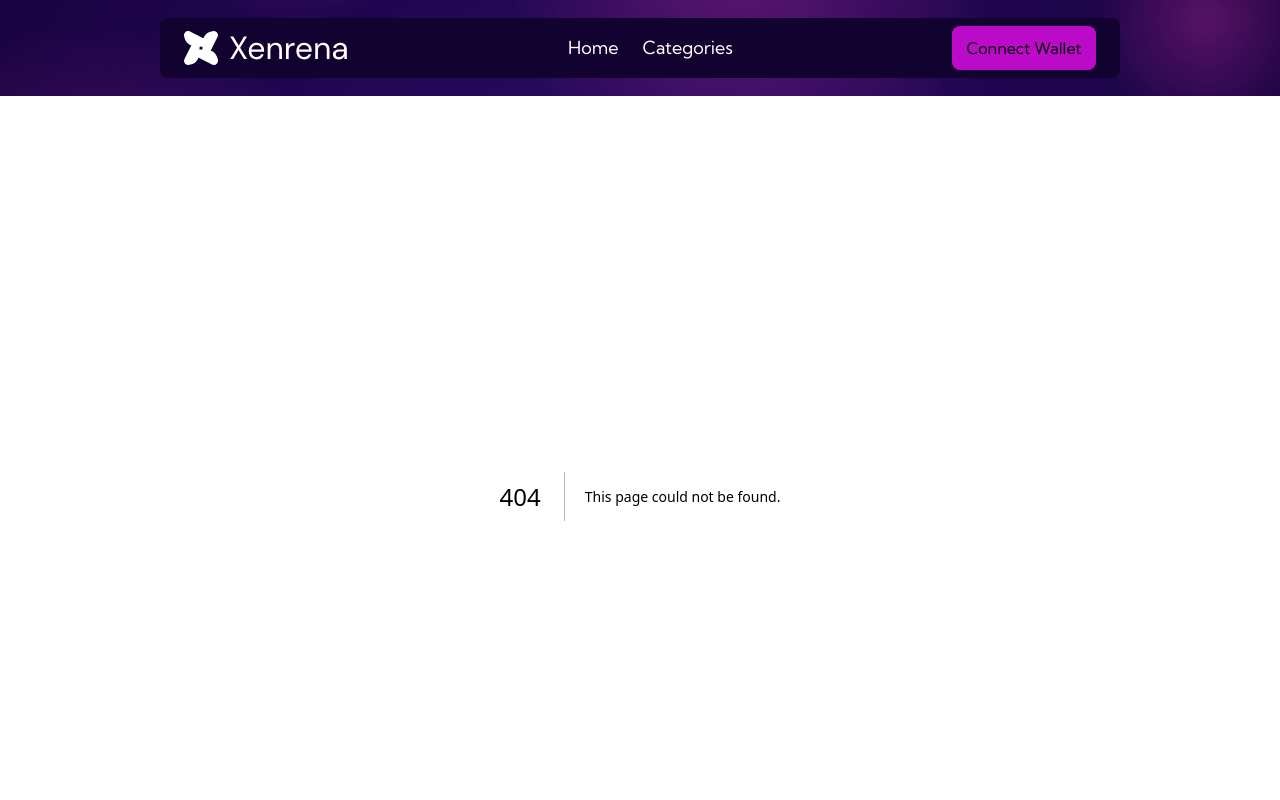
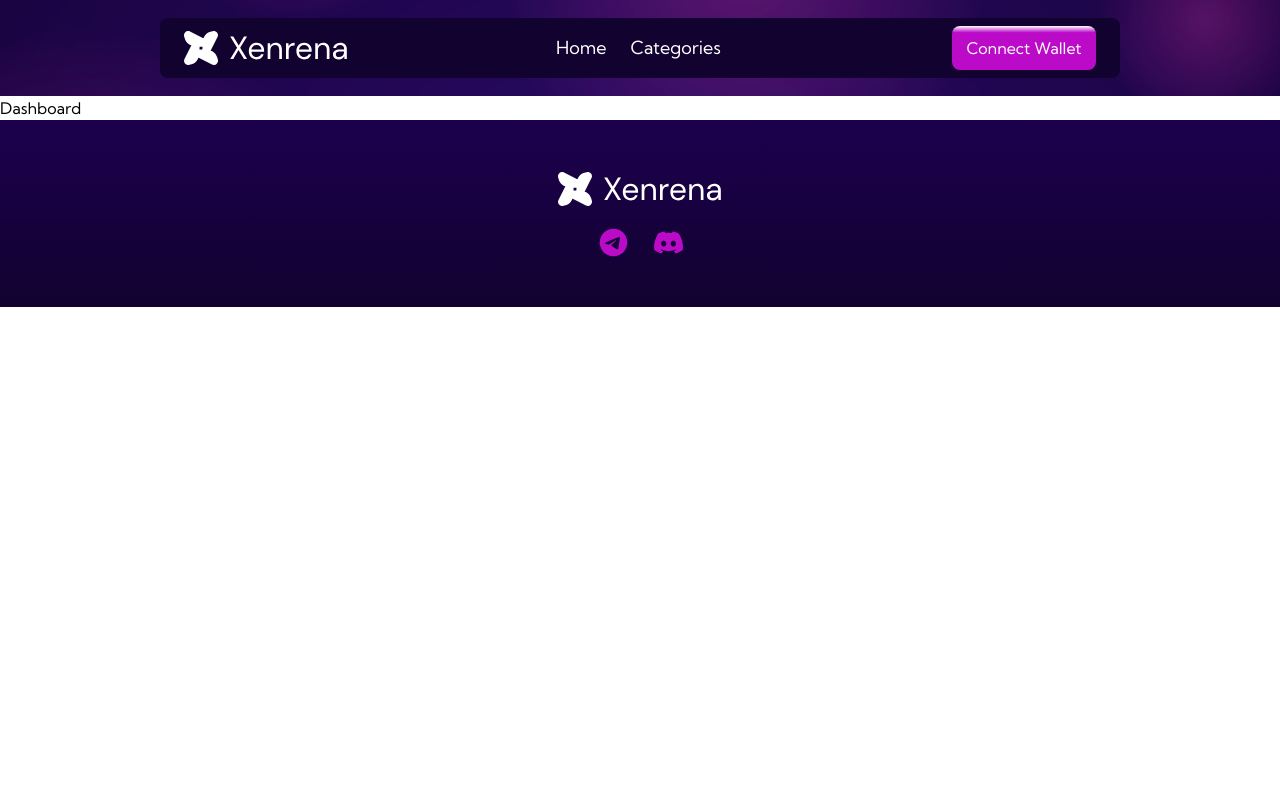
Before and after one commit to mmajudith/web-directory, a Next.js app: page /dashboard in a window 1280 px wide. Before the commit this address had no page. Shown: the top 800 px of the page. Built offline with nearby package versions, Linux system fonts and the light colour scheme.

Commit message:
Added redux

```diff
--- a/package.json
+++ b/package.json
@@ -10,9 +10,12 @@
   },
   "dependencies": {
     "@next/font": "^13.4.4",
+    "@reduxjs/toolkit": "^2.2.1",
     "next": "^13.4.4",
     "react": "^18.2.0",
-    "react-dom": "^18.2.0"
+    "react-dom": "^18.2.0",
+    "react-redux": "^9.1.0",
+    "web3": "^4.5.0"
   },
   "devDependencies": {
     "autoprefixer": "^10.4.14",
--- /dev/null
+++ b/src/app/dashboard/page.js
@@ -0,0 +1,7 @@
+export default function Dashboard() {
+	return (
+		<main className="max-w-[1440px] w-full h-fit mx-auto">
+			<h2>Dashboard</h2>
+		</main>
+	);
+}
--- a/src/app/layout.js
+++ b/src/app/layout.js
@@ -1,4 +1,8 @@
+'use client';
+
 import './globals.css';
+import { Provider } from 'react-redux';
+import { store } from '@/redux/store/store';
 import Header from '@/components/Header/Header';
 import Footer from '@/components/Footer/Footer';
 
@@ -10,12 +14,12 @@ export const metadata = {
 export default function RootLayout({ children }) {
 	return (
 		<html lang="en">
-			<body
-				className={`max-w-[1440px] w-full h-auto m-auto text-base font-kumbh font-normal bg-white not-italic`}
-			>
-				<Header />
-				{children}
-				<Footer />
+			<body className="max-w-[1440px] w-full h-auto m-auto text-base font-kumbh font-normal bg-white not-italic">
+				<Provider store={store}>
+					<Header />
+					{children}
+					<Footer />
+				</Provider>
 			</body>
 		</html>
 	);
--- a/src/components/Header/Header.js
+++ b/src/components/Header/Header.js
@@ -1,18 +1,83 @@
+'use client';
+
+import Link from 'next/link';
+import { useState } from 'react';
+import { useSelector, useDispatch } from 'react-redux';
+import { setIsAddress } from '@/redux/features/utilitiesReducer';
+import { Web3 } from 'web3';
+
 const Header = () => {
+	const { isAddress } = useSelector((state) => state.modalSlice);
+	console.log(isAddress, 'adrrrrrrrrrrrrr')
+	const [address, setAddress] = useState('');
+	const dispatch = useDispatch();
+
+	const connectMetamask = async () => {
+		if (window.ethereum) {
+			const web3 = new Web3(window.ethereum);
+			await window.ethereum.request({ method: 'eth_requestAccounts' });
+
+			const accounts = await web3.eth.getAccounts();
+			setAddress(accounts[0]);
+			dispatch(setIsAddress(true));
+		} else {
+			alert('Please add metamask to your browser');
+		}
+	};
+
+	const disconnectMetamask = async () => {
+		await window.ethereum.request({
+			method: 'eth_requestAccounts',
+			params: [{ eth_accounts: {} }],
+		});
+
+		setAddress('');
+		dispatch(setIsAddress(false));
+	};
+
 	return (
 		<header className="w-full h-24 m-auto flex flex-col justify-center items-center bg-[url('/assets/nav-bg-img.png')] bg-no-repeat">
 			<nav className="w-3/4 h-[60px] px-6 flex flex-row justify-between items-center bg-[#12022F] rounded-lg">
 				<img src="/assets/logo.svg" alt="site logo" />
 
 				<ul className="flex flex-row gap-6 text-white text-lg">
-					{[['Home'], ['Categories']].map(([list], index) => (
-						<li key={index}>{list}</li>
+					{[
+						['Home', '/'],
+						['Categories', '/'],
+						[`${isAddress ? `dashboard` : ''}`, '/dashboard'],
+					].map(([list, url], index) => (
+						<li key={index}>
+							<Link href={`${url}`}>{list}</Link>
+						</li>
 					))}
 				</ul>
 
-				<p className=" w-36 h-11 flex flex-col justify-center items-center bg-[#BB0BC8] rounded-lg cursor-pointer">
-					Connect Wallet
-				</p>
+				<div className="flex flex-row justify-center items-center gap-6">
+					{isAddress ? (
+						<p className=" w-36 h-11 flex flex-col justify-center items-center text-white bg-gradient-to-t from-[#BB0BC8] from-85% to-[#FFFFFF] rounded-lg">
+							{address
+								.substring(0, 5)
+								.concat('...')
+								.concat(address.substring(38))}
+						</p>
+					) : (
+						<p
+							onClick={connectMetamask}
+							className=" w-36 h-11 flex flex-col justify-center items-center text-white bg-gradient-to-t from-[#BB0BC8] from-85% to-[#FFFFFF] rounded-lg cursor-pointer"
+						>
+							Connect Wallet
+						</p>
+					)}
+
+					{isAddress && (
+						<img
+							onClick={disconnectMetamask}
+							className="cursor-pointer"
+							src="/assets/right-arrow.png"
+							alt="right arrow icon"
+						/>
+					)}
+				</div>
 			</nav>
 		</header>
 	);
--- a/src/components/game-changing/GameChanging.js
+++ b/src/components/game-changing/GameChanging.js
@@ -1,10 +1,20 @@
+'use client';
+
+import { useSelector } from 'react-redux';
+
 const GameChanging = () => {
+	const { isAddress } = useSelector((state) => state.modalSlice);
 	return (
 		<div className="w-full m-auto h-[600px] flex flex-col justify-center items-center bg-[url('/assets/header-bg-img.png')] bg-no-repeat">
-			<div className="w-11/12 mx-auto flex flex-col justify-start">
+			<div className="w-11/12 mx-auto flex flex-col justify-start gap-10">
 				<h1 className=" w-[45%] text-white text-5xl leading-tight">
 					Enter The Game Changing Experience Of Decentralized Prediction Play.
 				</h1>
+				{isAddress && (
+					<p className="w-[180px] h-[45px] ml-7 rounded-lg bg-gradient-to-t from-[#12022F] to-[#1C004E] text-lg font-medium text-white flex flex-col justify-center items-center">
+						Start Staking
+					</p>
+				)}
 			</div>
 		</div>
 	);
--- /dev/null
+++ b/src/redux/features/index.js
@@ -0,0 +1,8 @@
+'use client';
+
+import { combineReducers } from '@reduxjs/toolkit';
+import modalSlice from './utilitiesReducer';
+
+export default combineReducers({
+	modalSlice,
+});
--- /dev/null
+++ b/src/redux/features/utilitiesReducer.js
@@ -0,0 +1,22 @@
+'use client';
+
+import { createSlice } from '@reduxjs/toolkit';
+
+const initialState = {
+	isAddress: false,
+};
+
+export const modalSlice = createSlice({
+	name: 'modal',
+	initialState,
+	reducers: {
+		setIsAddress: (state, { payload }) => {
+			state.isAddress = payload;
+		},
+	},
+	extraReducers: (builder) => {},
+});
+
+export const { setIsAddress } = modalSlice.actions;
+
+export default modalSlice.reducer;
--- /dev/null
+++ b/src/redux/store/store.js
@@ -0,0 +1,6 @@
+'use client';
+
+import { configureStore } from '@reduxjs/toolkit';
+import rootReducer from '../features';
+
+export const store = configureStore({ reducer: rootReducer });
```
Also changed, not shown: public/assets/right-arrow.png (added), 1 other file (tests, documents, lock files or other folders).
